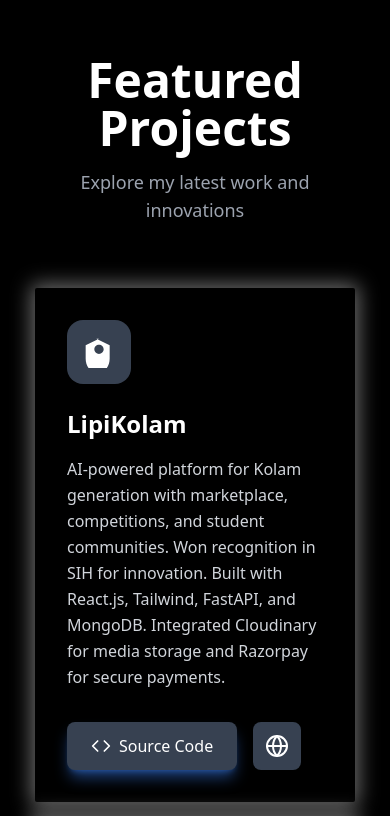
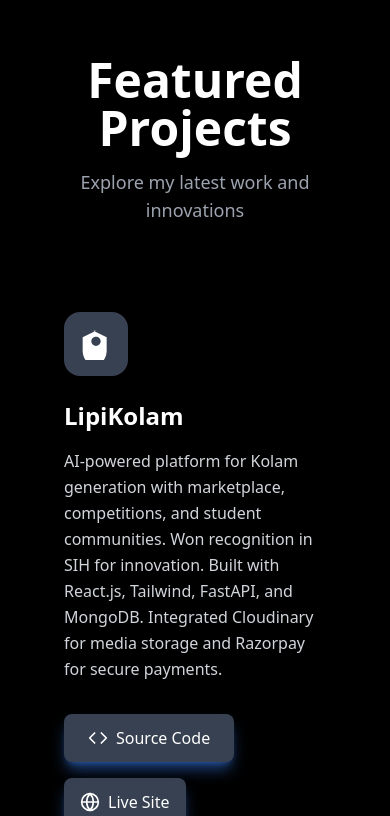
Before and after one commit to Krushna-a/Portfolio, a React (Vite) app: page / in a window 390 px wide. Shown: the part 3333-4149 px from the top of the page. Built offline with nearby package versions, Linux system fonts and the light colour scheme.

Commit message:
add ecommerce project in project section

```diff
--- a/src/Components/Projects.jsx
+++ b/src/Components/Projects.jsx
@@ -1,12 +1,17 @@
-import React, { useState } from 'react';
-import { Code, Globe } from 'lucide-react';
+import React, { useState } from "react";
+import { Code, Globe } from "lucide-react";
+import { motion } from "framer-motion";
 
 const ProjectCard = ({ icon, title, description, color, github, live }) => {
   const [isHovered, setIsHovered] = useState(false);
 
   return (
-    <div
-      className="relative bg-black rounded-sm p-8 overflow-hidden group cursor-pointer mx-2 shadow-lg shadow-whiteGlow flex flex-col justify-between w-80 min-h-[500px] mx-5 md:mx-0"
+    <motion.div
+      initial={{ opacity: 0, y: 50 }}
+      whileInView={{ opacity: 1, y: 0 }}
+      viewport={{ once: true, amount: 0.2 }}
+      transition={{ duration: 0.8, ease: "easeOut" }}
+      className="relative bg-black rounded-lg p-6 overflow-hidden group cursor-pointer shadow-lg flex flex-col justify-between w-full sm:w-80 min-h-[500px] mx-2"
       onMouseEnter={() => setIsHovered(true)}
       onMouseLeave={() => setIsHovered(false)}
     >
@@ -15,57 +20,68 @@ const ProjectCard = ({ icon, title, description, color, github, live }) => {
         className={`absolute inset-0 ${color} transition-all duration-700 ease-out`}
         style={{
           clipPath: isHovered
-            ? 'polygon(0 0, 100% 0, 100% 100%, 0 100%)'
-            : 'polygon(0 0, 100% 0, 100% 0, 0 0)',
+            ? "polygon(0 0, 100% 0, 100% 100%, 0 100%)"
+            : "polygon(0 0, 100% 0, 100% 0, 0 0)",
         }}
       />
 
       {/* Content */}
       <div className="relative z-10 flex flex-col flex-1">
-        {/* Icon */}
         <div className="w-16 h-16 bg-gray-700 rounded-2xl flex items-center justify-center mb-6 group-hover:bg-white/20 transition-colors duration-500">
           {icon}
         </div>
 
-        {/* Title */}
         <h3 className="text-2xl font-bold text-white mb-4">{title}</h3>
 
-        {/* Description */}
         <p className="text-gray-300 group-hover:text-white transition-colors duration-500 mb-8 leading-relaxed flex-1">
           {description}
         </p>
 
-        {/* Buttons */}
-        <div className="flex gap-4 mt-auto">
+        <div className="flex gap-4 mt-auto flex-wrap">
+          {/* GitHub Button */}
           <a
             href={github}
             target="_blank"
             rel="noopener noreferrer"
-            className="relative flex items-center gap-2 px-6 py-3 bg-gray-700 text-white rounded-lg font-medium shadow-lg shadow-blue-500/50 overflow-hidden group/btn cursor-target"
+            className="relative flex items-center gap-2 px-6 py-3 bg-gray-700 text-white rounded-lg font-medium shadow-lg shadow-blue-500/50 overflow-hidden group/btn"
           >
             <span
               className={`absolute inset-0 bg-red-700 transition-all duration-700 ease-out ${color}`}
               style={{
                 clipPath: isHovered
-                  ? 'polygon(0 0, 100% 0, 100% 100%, 0 100%)'
-                  : 'polygon(0 0, 0 0, 0 100%, 0 100%)',
+                  ? "polygon(0 0, 100% 0, 100% 100%, 0 100%)"
+                  : "polygon(0 0, 0 0, 0 100%, 0 100%)",
               }}
             />
             <Code className="w-5 h-5 relative z-10" />
             <span className="relative z-10">Source Code</span>
           </a>
-          { live !== "#" &&
-          <a
-            href={live}
-            target="_blank"
-            rel="noopener noreferrer"
-            className="w-12 h-12 bg-gray-700 group-hover:bg-white/20 rounded-lg flex items-center justify-center transition-colors duration-500 cursor-target"
-          >
-            <Globe className="w-6 h-6 text-white" />
-          </a>}
+
+          {/* Live Buttons (support multiple links) */}
+          {live &&
+            live.map((link, idx) => (
+              <a
+                key={idx}
+                href={link.url}
+                target="_blank"
+                rel="noopener noreferrer"
+                className="relative flex items-center gap-2 px-4 py-3 bg-gray-700 text-white rounded-lg font-medium shadow-lg shadow-blue-500/50 overflow-hidden group/btn"
+              >
+                <span
+                  className={`absolute inset-0 bg-red-700 transition-all duration-700 ease-out ${color}`}
+                  style={{
+                    clipPath: isHovered
+                      ? "polygon(0 0, 100% 0, 100% 100%, 0 100%)"
+                      : "polygon(0 0, 0 0, 0 100%, 0 100%)",
+                  }}
+                />
+                <Globe className="w-5 h-5 relative z-10" />
+                <span className="relative z-10">{link.label}</span>
+              </a>
+            ))}
         </div>
       </div>
-    </div>
+    </motion.div>
   );
 };
 
@@ -73,8 +89,12 @@ const Projects = () => {
   const projects = [
     {
       icon: (
-        <svg className="w-8 h-8 text-white" viewBox="0 0 24 24" fill="currentColor">
-          <path d="M12 2L2 7v10c0 5.55 3.84 10.74 9 12 5.16-1.26 9-6.45 9-12V7l-10-5zm0 11.5c-1.93 0-3.5-1.57-3.5-3.5S10.07 6.5 12 6.5s3.5 1.57 3.5 3.5-1.57 3.5-3.5 3.5z"/>
+        <svg
+          className="w-8 h-8 text-white"
+          viewBox="0 0 24 24"
+          fill="currentColor"
+        >
+          <path d="M12 2L2 7v10c0 5.55 3.84 10.74 9 12 5.16-1.26 9-6.45 9-12V7l-10-5zm0 11.5c-1.93 0-3.5-1.57-3.5-3.5S10.07 6.5 12 6.5s3.5 1.57 3.5 3.5-1.57 3.5-3.5 3.5z" />
         </svg>
       ),
       title: "LipiKolam",
@@ -82,12 +102,16 @@ const Projects = () => {
         "AI-powered platform for Kolam generation with marketplace, competitions, and student communities. Won recognition in SIH for innovation. Built with React.js, Tailwind, FastAPI, and MongoDB. Integrated Cloudinary for media storage and Razorpay for secure payments.",
       color: "bg-gradient-to-b from-blue-600 to-blue-800",
       github: "https://github.com/Krushna-a/SIH-Kolam-website",
-      live: "https://sih-kolam-website.vercel.app/",
+      live: [{ label: "Live Site", url: "https://sih-kolam-website.vercel.app/" }],
     },
     {
       icon: (
-        <svg className="w-8 h-8 text-white" viewBox="0 0 24 24" fill="currentColor">
-          <path d="M12 2C6.48 2 2 6.48 2 12s4.48 10 10 10 10-4.48 10-10S17.52 2 12 2zm0 18c-4.41 0-8-3.59-8-8s3.59-8 8-8 8 3.59 8 8-3.59 8-8 8zm-2-13h4v6h-4zm0 8h4v2h-4z"/>
+        <svg
+          className="w-8 h-8 text-white"
+          viewBox="0 0 24 24"
+          fill="currentColor"
+        >
+          <path d="M12 2C6.48 2 2 6.48 2 12s4.48 10 10 10 10-4.48 10-10S17.52 2 12 2zm0 18c-4.41 0-8-3.59-8-8s3.59-8 8-8 8 3.59 8 8-3.59 8-8 8zm-2-13h4v6h-4zm0 8h4v2h-4z" />
         </svg>
       ),
       title: "VENT - Events Platform",
@@ -95,12 +119,16 @@ const Projects = () => {
         "Aggregates inter-college hackathons and events across Pune. Built with React.js frontend, Express.js backend, and MongoDB. Secure authentication with Passport.js and RESTful APIs for CRUD operations.",
       color: "bg-gradient-to-b from-purple-600 to-purple-800",
       github: "https://github.com/Krushna-a/HackVent-Backend",
-      live: "https://hack-vent-frontend.vercel.app/",
+      live: [{ label: "Live Site", url: "https://hack-vent-frontend.vercel.app/" }],
     },
     {
       icon: (
-        <svg className="w-8 h-8 text-white" viewBox="0 0 24 24" fill="currentColor">
-          <path d="M21 3H3c-1.1 0-2 .9-2 2v12c0 1.1.9 2 2 2h5v2h8v-2h5c1.1 0 1.99-.9 1.99-2L23 5c0-1.1-.9-2-2-2zm0 14H3V5h18v12zm-5-6l-7 4V7z"/>
+        <svg
+          className="w-8 h-8 text-white"
+          viewBox="0 0 24 24"
+          fill="currentColor"
+        >
+          <path d="M21 3H3c-1.1 0-2 .9-2 2v12c0 1.1.9 2 2 2h5v2h8v-2h5c1.1 0 1.99-.9 1.99-2L23 5c0-1.1-.9-2-2-2zm0 14H3V5h18v12zm-5-6l-7 4V7z" />
         </svg>
       ),
       title: "Heart Disease Prediction System",
@@ -108,12 +136,16 @@ const Projects = () => {
         "ML system predicting heart disease risk from clinical data with 88% accuracy. Performed EDA, data cleaning, visualization, and compared multiple ML algorithms including Logistic Regression, KNN, and Random Forest.",
       color: "bg-gradient-to-b from-red-600 to-red-800",
       github: "https://github.com/Krushna-a/Heart-disease-classification-ML",
-      live: "#",
+      live: [],
     },
     {
       icon: (
-        <svg className="w-8 h-8 text-white" viewBox="0 0 24 24" fill="currentColor">
-          <path d="M18.92 6.01C18.72 5.42 18.16 5 17.5 5h-11c-.66 0-1.21.42-1.42 1.01L3 12v8c0 .55.45 1 1 1h1c.55 0 1-.45 1-1v-1h12v1c0 .55.45 1 1 1h1c.55 0 1-.45 1-1v-8l-2.08-5.99zM6.5 16c-.83 0-1.5-.67-1.5-1.5S5.67 13 6.5 13s1.5.67 1.5 1.5S7.33 16 6.5 16zm11 0c-.83 0-1.5-.67-1.5-1.5s.67-1.5 1.5-1.5 1.5.67 1.5 1.5-.67 1.5-1.5 1.5zM5 11l1.5-4.5h11L19 11H5z"/>
+        <svg
+          className="w-8 h-8 text-white"
+          viewBox="0 0 24 24"
+          fill="currentColor"
+        >
+          <path d="M18.92 6.01C18.72 5.42 18.16 5 17.5 5h-11c-.66 0-1.21.42-1.42 1.01L3 12v8c0 .55.45 1 1 1h1c.55 0 1-.45 1-1v-1h12v1c0 .55.45 1 1 1h1c.55 0 1-.45 1-1v-8l-2.08-5.99zM6.5 16c-.83 0-1.5-.67-1.5-1.5S5.67 13 6.5 13s1.5.67 1.5 1.5S7.33 16 6.5 16zm11 0c-.83 0-1.5-.67-1.5-1.5s.67-1.5 1.5-1.5 1.5.67 1.5 1.5-.67 1.5-1.5 1.5zM5 11l1.5-4.5h11L19 11H5z" />
         </svg>
       ),
       title: "Airbnb Clone",
@@ -121,19 +153,43 @@ const Projects = () => {
         "Full-stack MERN application inspired by Airbnb. Users can explore listings, book stays, host properties, and manage bookings. Features JWT authentication, responsive UI with Tailwind, and MongoDB integration.",
       color: "bg-gradient-to-b from-green-600 to-green-800",
       github: "https://github.com/Krushna-a/Airbnb-clone",
-      live: "#",
+      live: [],
+    },
+    {
+      icon: (
+        <svg
+          className="w-8 h-8 text-white"
+          viewBox="0 0 24 24"
+          fill="currentColor"
+        >
+          <path d="M3 3h2l.4 2M7 13h14l-1.5 8h-13L7 13zm0 0L5 6H2M16 6h2l1 5H8l1-5h7z" />
+        </svg>
+      ),
+      title: "Forever E-commerce",
+      description:
+        "Full-stack e-commerce website with separate admin and user frontends. Features product management, user authentication, cart & checkout system, and responsive design. Built with modern web stack for scalable performance.",
+      color: "bg-gradient-to-b from-blue-600 to-blue-800",
+      github: "https://github.com/Krushna-a/forever",
+      live: [
+        { label: "User Site", url: "https://forever-gagirwyxa-krushna-as-projects.vercel.app/" },
+        { label: "Admin Panel", url: "https://forever-4bo3.vercel.app/" }
+      ],
     },
   ];
 
   return (
-    <div className="min-h-screen py-16 px-4">
+    <div className="min-h-screen py-16 px-4 bg-black">
       <div className="max-w-7xl mx-auto">
         <div className="text-center mb-16">
-          <h2 className="text-5xl font-bold text-white mb-4">Featured Projects</h2>
-          <p className="text-gray-400 text-lg">Explore my latest work and innovations</p>
+          <h2 className="text-5xl font-bold text-white mb-4">
+            Featured Projects
+          </h2>
+          <p className="text-gray-400 text-lg">
+            Explore my latest work and innovations
+          </p>
         </div>
 
-        <div className="flex flex-col justify-center items-center gap-4 md:flex-row justify-center">
+        <div className="grid gap-8 sm:grid-cols-1 md:grid-cols-2 lg:grid-cols-3 justify-items-center">
           {projects.map((project, index) => (
             <ProjectCard key={index} {...project} />
           ))}
--- a/src/Components/Skills.jsx
+++ b/src/Components/Skills.jsx
@@ -27,7 +27,7 @@ export default function Skills() {
     <section id="skills" className="w-full py-20 px-6 md:px-16 lg:px-32 flex flex-col items-center">
       <h2 className="text-4xl md:text-5xl font-bold text-white">Skills</h2>
       <p className="text-center text-violet-500 text-3xl font-bold">Hover below</p>
-      <div className="w-full h-[500px] relative">
+      <div className="w-full h-[500px] relative border border-dashed border-2">
         <ImageTrail items={skillIcons} variant={1} />
       </div>
     </section>
```
